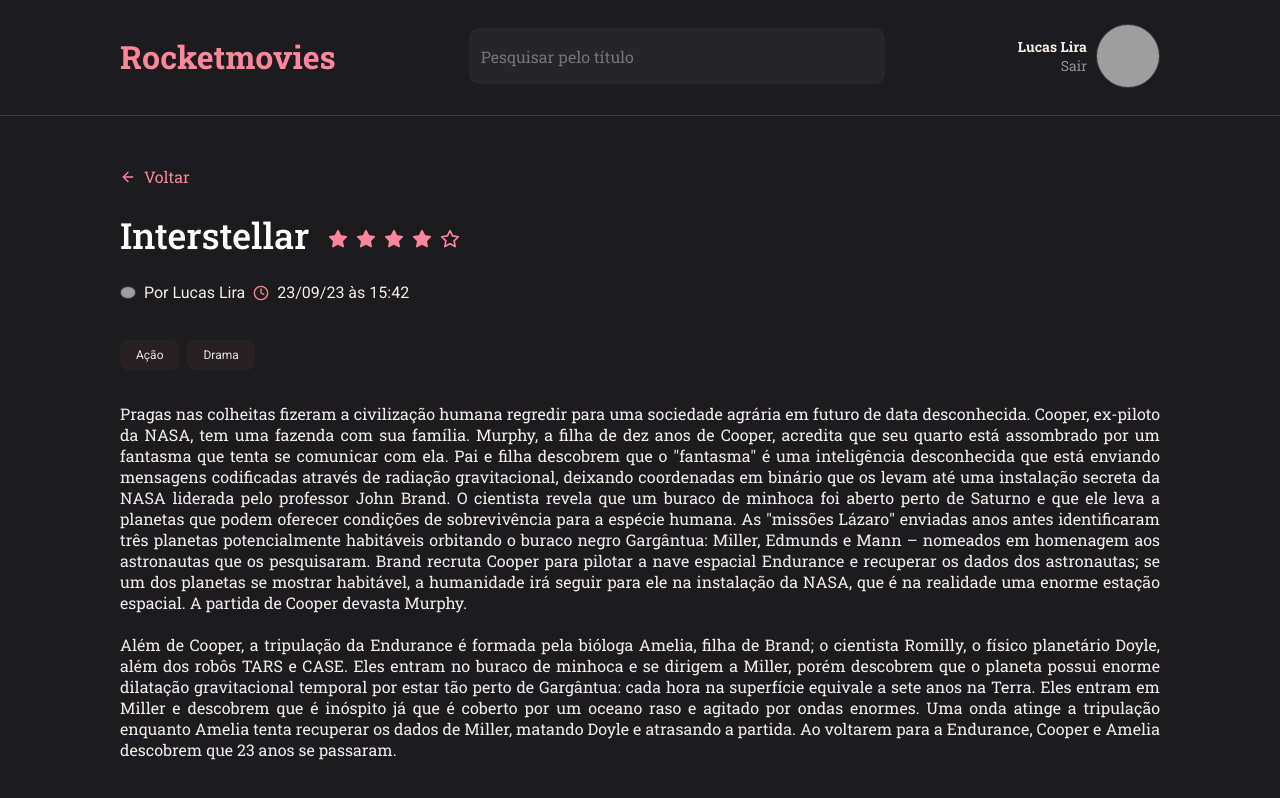
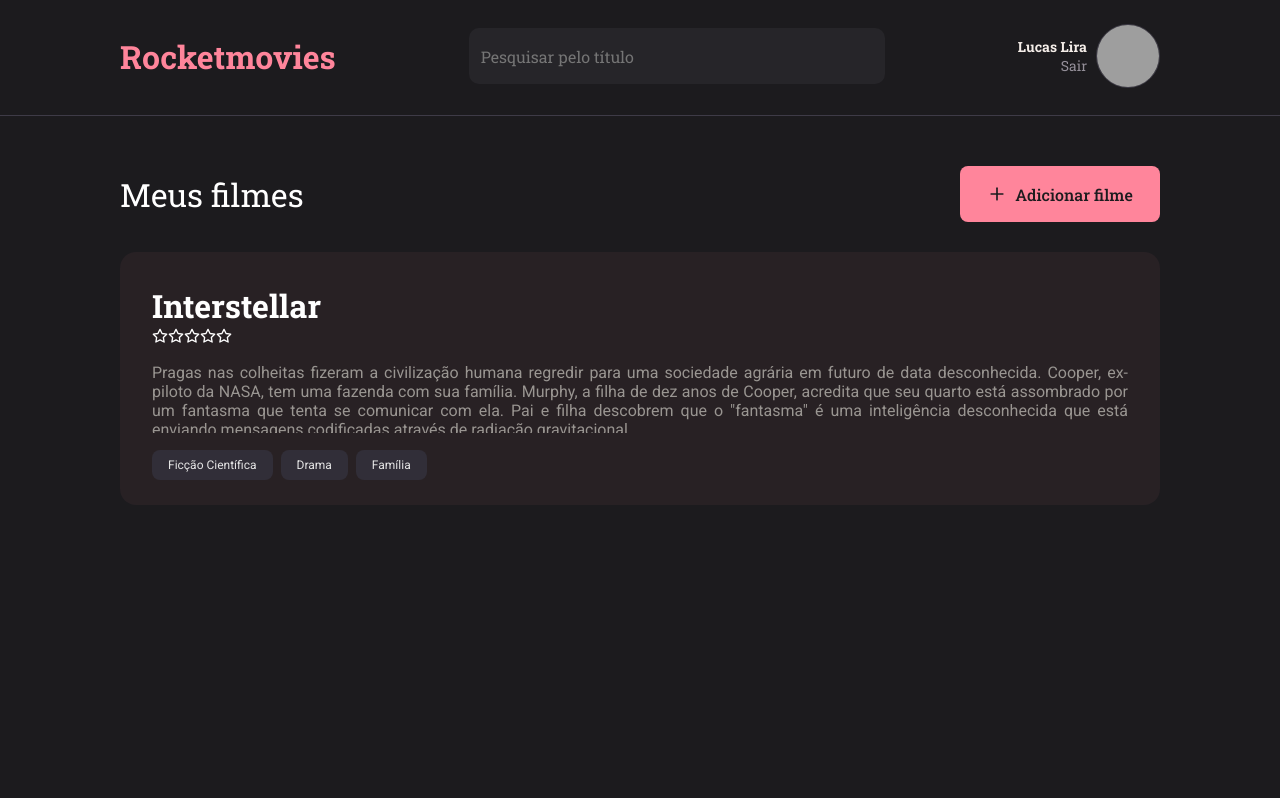
Before and after one commit to lucaslirah/rocketmovies, a React (Vite) app: page / in a window 1280 px wide. Built offline with nearby package versions, Linux system fonts and the light colour scheme; grey boxes are pictures that could not be loaded.

Commit message:
Home page updated - Note component created

```diff
--- /dev/null
+++ b/src/components/Note/index.jsx
@@ -0,0 +1,28 @@
+import { Container, Textarea } from './styles'
+import { Tags } from '../Tags'
+
+export function Note({ data, icon:Icon, ...rest }){
+    return(
+        <Container {...rest}>
+            <h1>{data.title}</h1>
+
+            <Icon/>
+            <Icon/>
+            <Icon/>
+            <Icon/>
+            <Icon/>
+
+            <Textarea value={data.description} readOnly></Textarea>
+
+            {
+                data.tags &&
+                <footer>
+                    {
+                        data.tags.map(tag => <Tags key={tag.id} title={tag.name}/>)
+                    }
+                </footer>
+            }
+
+        </Container>
+    )
+}
--- /dev/null
+++ b/src/components/Note/styles.js
@@ -0,0 +1,26 @@
+import styled from "styled-components"
+
+export const Container = styled.div`
+    border-radius: 16px;
+    background-color: ${({ theme }) => theme.COLORS.PINK_DARK};
+
+    padding: 32px;
+`
+export const Textarea = styled.textarea`
+    width: 100%;
+    height: 70px;
+
+    font-family: Roboto;
+    font-size: 16px;
+    font-weight: 400;
+    color: ${({ theme }) => theme.COLORS.GRAY_100};
+    overflow: hidden;
+    text-overflow: ellipsis;
+    text-align: justify;
+
+    background: transparent;
+    border: none;
+    resize: none;
+
+    margin: 1.5rem 0;
+`
--- a/src/main.jsx
+++ b/src/main.jsx
@@ -1,7 +1,7 @@
 import { ThemeProvider } from 'styled-components'
 import GlobalStyles from './styles/global'
 import ReactDOM from 'react-dom/client'
-import { Details } from './pages/Details'
+import { Home } from './pages/Home'
 import theme from './styles/theme'
 import React from 'react'
 
@@ -9,7 +9,7 @@ ReactDOM.createRoot(document.getElementById('root')).render(
   <React.StrictMode>
     <ThemeProvider theme={theme}>
       <GlobalStyles/>
-        <Details/>
+        <Home/>
     </ThemeProvider>
   </React.StrictMode>,
 )
--- a/src/pages/Details/styles.js
+++ b/src/pages/Details/styles.js
@@ -61,6 +61,6 @@ export const NoteDetails = styled.div`
         border: 1px solid ${({ theme }) => theme.COLORS.BACKGROUND_700};
     }
     >svg{
-        color: ${({ theme }) => theme.COLORS.PINK};;
+        color: ${({ theme }) => theme.COLORS.PINK};
     }
 `
--- a/src/pages/Home/index.jsx
+++ b/src/pages/Home/index.jsx
@@ -1,8 +1,10 @@
+import { Container, Content, MyMovies } from './styles'
 import { Button } from '../../components/Button'
 import { Header } from '../../components/Header'
+import { Note } from '../../components/Note'
 import { Tags } from '../../components/Tags'
-import { Container, Content } from './styles'
 import { FiPlus } from 'react-icons/fi'
+import { FiStar } from 'react-icons/fi'
 
 export function Home(){
     return(
@@ -11,14 +13,20 @@ export function Home(){
 
             <main>
                 <Content>
-                    <div className='myMovies'>
+                    <MyMovies>
                         <h2>Meus filmes</h2>
                         <Button title="Adicionar filme" icon={FiPlus}/>
-                    </div>
-                    <ul>
-                        <li><Tags title="Ação"/></li>
-                    </ul>
+                    </MyMovies>
 
+                    <Note icon={FiStar} data={{
+                        title: 'Interstellar',
+                        tags: [
+                            {id: 1, name: 'Ficção Científica'},
+                            {id: 2, name: 'Drama'},
+                            {id: 3, name: 'Família'},
+                        ],
+                        description: `Pragas nas colheitas fizeram a civilização humana regredir para uma sociedade agrária em futuro de data desconhecida. Cooper, ex-piloto da NASA, tem uma fazenda com sua família. Murphy, a filha de dez anos de Cooper, acredita que seu quarto está assombrado por um fantasma que tenta se comunicar com ela. Pai e filha descobrem que o "fantasma" é uma inteligência desconhecida que está enviando mensagens codificadas através de radiação gravitacional,`
+                    }}/>
                 </Content>
             </main>
         </Container>
--- a/src/pages/Home/styles.js
+++ b/src/pages/Home/styles.js
@@ -15,8 +15,16 @@ export const Container = styled.div`
         grid-area: content;
 
         padding: 5rem 12rem;
+    }
+`
+export const Content = styled.div`
+    max-width: 1200px;
+    margin: 0 auto;
 
-        .myMovies{
+    display: flex;
+    flex-direction: column;
+`
+export const MyMovies = styled.div`
     display: flex;
     align-items: center;
     justify-content: space-between;
@@ -33,13 +41,4 @@ export const Container = styled.div`
 
         border-radius: 8px;
     }
-        }
-    }
 `
-export const Content = styled.div`
-    max-width: 1200px;
-    margin: 0 auto;
-
-    display: flex;
-    flex-direction: column;
-`
--- a/src/styles/theme.js
+++ b/src/styles/theme.js
@@ -11,8 +11,10 @@ export default {
 
         GRAY_900: "#948F99",
         GRAY_400: "#CAC4CF",
+        GRAY_100: "#999591",
 
         PINK: "#FF859B",
+        PINK_DARK: "#FF859B0D",
 
         WHITE_800: "#F4EDE8",
         WHITE_500: "#E5E5E5",
```
Lines whose indentation alone changed are shown as unchanged.
